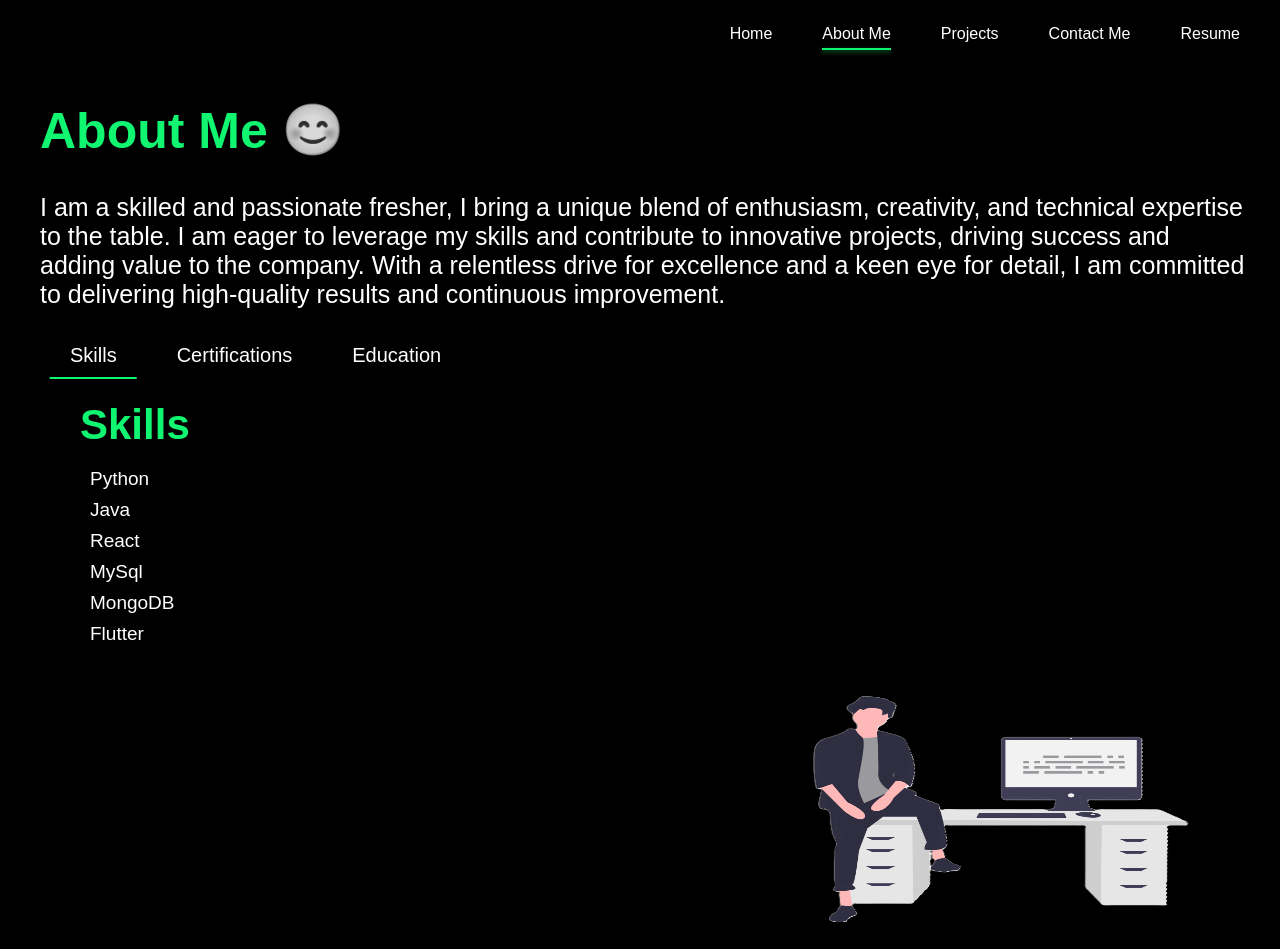
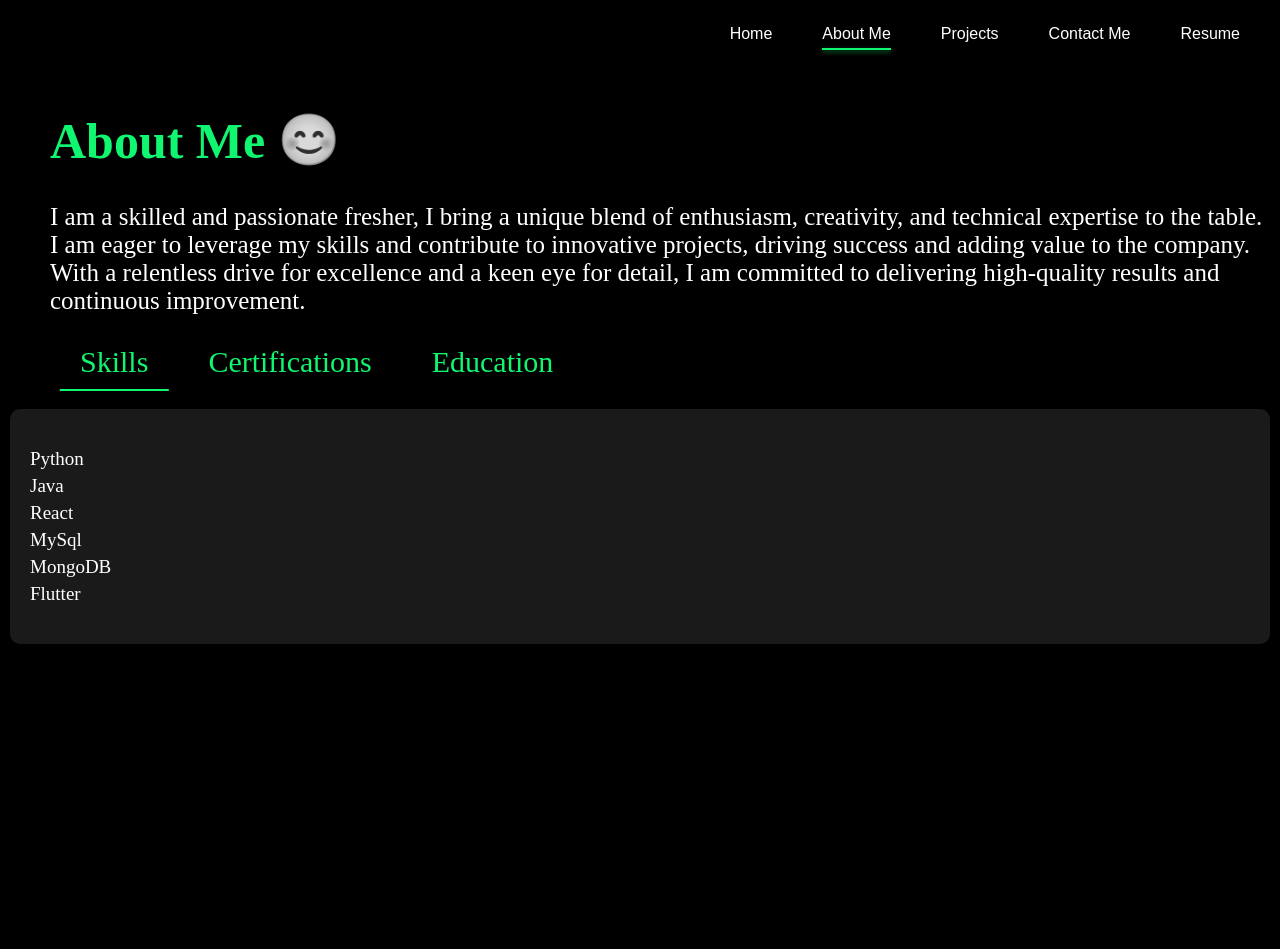
Before and after one commit to Manikanta954/My_portfolio, a React (Create React App) app: page /about-me in a window 1280 px wide. After the commit the page ends 800 px from the top, so only its background shows below. Built offline with nearby package versions, Linux system fonts and the light colour scheme.

Commit message:
"Updated CSS and JSX files in components directory, refactored code, and added new styles and images."

```diff
--- a/src/components/AboutMe.css
+++ b/src/components/AboutMe.css
@@ -1,24 +1,25 @@
-/*
-.jumping-smiley {
-    display: inline-block;
-    animation: jump 1s infinite;
-    filter: grayscale(100%);
+.about-me-container {
+  background: black;
+  padding: 10px;
+  border-radius: 10px;
+  box-shadow: 0 4px 8px rgba(0, 0, 0, 0.3);
+  color: white;
+  font-family: 'Merienda', cursive;
+  opacity: 0;
+  transform: translateY(20px);
+  transition: opacity 0.5s ease-out, transform 0.5s ease-out;
 }
 
-  @keyframes jump {
-    0%, 20%, 50%, 80%, 100% {
+.about-me-container.page-loaded {
+  opacity: 1;
   transform: translateY(0);
 }
-    40% {
-      transform: translateY(-30px);
-    }
-    60% {
-      transform: translateY(-15px);
-    }
-  } */
-  .about-me-container {
-    text-align: center;
-    margin-top: 50px;
+
+.about-me-heading {
+  padding-left: 40px;
+  font-size: 50px;
+  color: #11f670;
+  font-weight: bolder;
 }
 
 .jumping-smiley {
@@ -39,6 +40,12 @@
   }
 }
 
+.about-me-description {
+  padding-left: 40px;
+  font-size: 25px;
+  margin-bottom: 20px;
+}
+
 .tabs {
   display: flex;
   align-items: center;
@@ -50,9 +57,15 @@
   padding: 10px 20px;
   margin: 0 10px;
   cursor: pointer;
-    font-size: 20px;
-    color: white;
+  font-size: 30px;
+  color: #11f670;
   position: relative;
+  transition: background 0.3s, transform 0.3s;
+}
+
+.tab:hover {
+  background: rgba(17, 246, 112, 0.1);
+  transform: scale(1.05);
 }
 
 .tab::after {
@@ -79,10 +92,33 @@
 
 .tab-content {
   margin-top: 20px;
+  background: rgba(255, 255, 255, 0.1);
+  padding: 20px;
+  border-radius: 10px;
+  box-shadow: 0 4px 8px rgba(0, 0, 0, 0.3);
+  opacity: 0;
+  transform: translateY(20px);
+  transition: opacity 0.5s ease-out, transform 0.5s ease-out;
+}
+
+.about-me-container.page-loaded .tab-content {
+  opacity: 1;
+  transform: translateY(0);
 }
 
 .skills-content, .certifications-content, .education-content {
-    padding-left: 40px;
-    color: white;
   font-size: 19px;
 }
+
+.skills-content ul, .certifications-content ul, .education-content ul {
+  list-style-type: none;
+  padding: 0;
+}
+
+.skills-content li, .certifications-content li, .education-content li {
+  margin: 5px 0;
+}
+
+.skills-content li span, .certifications-content li span, .education-content li span {
+  color: #11f670;
+}
--- a/src/components/AboutMe.jsx
+++ b/src/components/AboutMe.jsx
@@ -1,38 +1,10 @@
-// src/components/AboutMe.js
-// import React from 'react';
-// import me from './homeimage.png';
-// import './AboutMe.css'
-// const AboutMe = () =>(
-// <div style={{paddingRight:'30px'}}>
-// <h1 style={{paddingLeft:"40px",fontSize:'50px',color:'#11f670',fontWeight:'bolder'}}>About Me <span className="jumping-smiley">😊</span></h1>
-// <p style={{paddingLeft:'40px',color:'white',fontSize:'25px'}}> I am a skilled and passionate fresher, I bring a unique blend of
-//     enthusiasm, creativity, and technical expertise to the table.
-//     . I am eager to leverage my skills and contribute to innovative projects, driving success and adding value to the company.
-//     With a relentless drive for excellence and a keen eye for detail, I am committed to delivering high-quality results and continuous improvement.
-//     </p>
-//     <p style={{display:'flex'}}>
-//     <p style={{lineHeight:'12px'}}>
-//     <p style={{paddingLeft:"40px",fontSize:'42px',fontWeight:'bolder',color:'#11f670'}}>Skills</p>
-//     <p  style={{paddingLeft:'50px',paddingTop:'0px',fontSize:'19px',color:'white'}}>
-//     <p>Python</p>
-//     <p>Java</p>
-//     <p>React</p>
-//     <p>MySql</p>
-//     <p>MongoDB</p>
-//     <p>Flutter</p></p></p>
-//      <img src={me} alt="" style={{float:'right',height:'280px',width:'500px', paddingLeft:'50%',paddingTop:'10px'}}/></p>
-// </div>
-
-// );
-
-// export default AboutMe;
 import React, { useState, useEffect } from 'react';
-import me from './homeimage.png';
 import './AboutMe.css';
 
 const AboutMe = () => {
   const [activeTab, setActiveTab] = useState('skills');
   const [animate, setAnimate] = useState(false);
+  const [pageLoaded, setPageLoaded] = useState(false);
 
   useEffect(() => {
     if (animate) {
@@ -40,6 +12,10 @@ const AboutMe = () => {
       return () => clearTimeout(timer);
     }
   }, [animate]);
+
+  useEffect(() => {
+    setPageLoaded(true);
+  }, []);
 
   const handleTabClick = (tab) => {
     if (activeTab !== tab) {
@@ -49,11 +25,11 @@ const AboutMe = () => {
   };
 
   return (
-    <div style={{ paddingRight: '30px' }}>
-      <h1 style={{ paddingLeft: "40px", fontSize: '50px', color: '#11f670', fontWeight: 'bolder' }}>
+    <div className={`about-me-container ${pageLoaded ? 'page-loaded' : ''}`}>
+      <h1 className="about-me-heading">
         About Me <span className="jumping-smiley">😊</span>
       </h1>
-      <p style={{ paddingLeft: '40px', color: 'white', fontSize: '25px' }}>
+      <p className="about-me-description">
         I am a skilled and passionate fresher, I bring a unique blend of
         enthusiasm, creativity, and technical expertise to the table.
         I am eager to leverage my skills and contribute to innovative projects, driving success and adding value to the company.
@@ -84,50 +60,34 @@ const AboutMe = () => {
       <div className="tab-content">
         {activeTab === 'skills' && (
           <div className="skills-content">
-            <p style={{ lineHeight: '12px' }}>
-              <p style={{ paddingLeft: "40px", fontSize: '42px', fontWeight: 'bolder', color: '#11f670' }}>Skills</p>
-              <p style={{ paddingLeft: '50px', paddingTop: '0px', fontSize: '19px', color: 'white' }}>
-                <p>Python</p>
-                <p>Java</p>
-                <p>React</p>
-                <p>MySql</p>
-                <p>MongoDB</p>
-                <p>Flutter</p>
-              </p>
-            </p>
+            <ul>
+              <li>Python</li>
+              <li>Java</li>
+              <li>React</li>
+              <li>MySql</li>
+              <li>MongoDB</li>
+              <li>Flutter</li>
+            </ul>
           </div>
         )}
         {activeTab === 'certifications' && (
           <div className="certifications-content">
-            <p style={{ paddingLeft: "40px", fontSize: '42px', fontWeight: 'bolder', color: '#11f670' }}>Certifications</p>
-            <p style={{ paddingLeft: '50px', paddingTop: '0px', fontSize: '19px', color: 'white' }}>
-              <p>Certification 1</p>
-              <p>Certification 2</p>
-              <p>Certification 3</p>
-              <p>Certification 4</p>
-              <p>Certification 5</p>
-            </p>
+            <ul>
+              <li>Certification 1</li>
+              <li>Certification 2</li>
+            </ul>
           </div>
         )}
         {activeTab === 'education' && (
           <div className="education-content">
-            <p style={{ paddingLeft: "40px", fontSize: '42px', fontWeight: 'bolder', color: '#11f670' }}>Education</p>
-            <p style={{ paddingLeft: '50px', paddingTop: '0px', fontSize: '19px', color: 'white' }}>
-              <p>Education 1</p>
-              <p>Education 2</p>
-              <p>Education 3</p>
-              <p>Education 4</p>
-              <p>Education 5</p>
-            </p>
+            <ul>
+              <li>Pursuing <span>B.Tech</span> in <span>AIML</span> at Mallareddy University CGPA: <span></span></li>
+              <li>Intermediate at Bhavan's Sri Aurovindo Junior College with <span>95%</span></li>
+              <li>Schooling (1 to 10<sup>th</sup>) at Model Mission High School with GPA: <span>9.8</span></li>
+            </ul>
           </div>
         )}
       </div>
-
-      <img
-        src={me}
-        alt=""
-        style={{ float: 'right', height: '280px', width: '500px', paddingLeft: '50%', paddingTop: '10px' }}
-      />
     </div>
   );
 };
--- a/src/components/ContactMe.jsx
+++ b/src/components/ContactMe.jsx
@@ -3,6 +3,7 @@ import React, { useState } from 'react';
 import emailjs from 'emailjs-com';
 import './ContactMe.css';
 import mail from './sending1.gif';
+import yes from './yes.png';
 const ContactMe = () => {
   const [formData, setFormData] = useState({
     name: '',
@@ -68,7 +69,7 @@ const ContactMe = () => {
           required
         />
         <button type="submit" disabled={isSending}>
-          {isSending ? 'Sending...' : isSent ? '✓' : 'Send'}
+          {isSending ? 'Sending...' : isSent ? <img src={yes} style={{height:'22px',width:'25px'}}></img> : 'Send'}
         </button>
       </form>
     </div></div></center>
--- a/src/components/Home.jsx
+++ b/src/components/Home.jsx
@@ -8,9 +8,10 @@ import me1 from './me1.png';
 
 const Home = () => (
   <div className="home-container">
-    <h1 style={{fontSize:"55px",color:'White'}}>Welcome! I am <span style={{color:'#11f670'}}>
-     Manikanta Talagama</span><span className="waving-hand">👋</span></h1>
-    <p style={{fontSize:"35px", color:'white'}}>I am a <span style={{color:'#11f670'}}> <ReactTypingEffect text={['Python programmer.', 'Java programmer.','Flutter Developer.','React Developer.']} speed={100} eraseSpeed={50} eraseDelay={2000} typingDelay={500} /></span></p>
+    <h1 style={{fontSize:"40px",color:'White'}}>Welcome!<span className="waving-hand">👋</span> </h1>
+   <h1  style={{fontSize:"40px",color:'White'}}> I am <span style={{color:'#11f670'}}>
+    <span style={{fontSize:"50px", padding:"5px"}}>M</span>anikanta <span style={{fontSize:"50px"}}>T</span>alagama</span></h1>
+    <p style={{fontSize:"35px", color:'white',paddingRight:"15px"}}>I am a <span style={{color:'#11f670'}}> <ReactTypingEffect text={['Python programmer.', 'Java programmer.','Flutter Developer.','React Developer.']} speed={100} eraseSpeed={50} eraseDelay={2000} typingDelay={500} /></span></p>
     <p></p>
   </div>
 );
--- a/src/components/Projects.jsx
+++ b/src/components/Projects.jsx
@@ -15,7 +15,8 @@ const Projects = () => {
   return (
     <div className="projects-grid">
       {projects.map((proj) => (
-        <div key={proj.id} className="proj-card">
+
+      <div key={proj.id} className="proj-card" >
           <img src={proj.imageUrl} alt={proj.title} className="proj-image" />
           <div className="proj-details">
             <h3 className="proj-title">{proj.title}</h3>
--- a/src/components/home.css
+++ b/src/components/home.css
@@ -1,5 +1,5 @@
 .home-container {
-  padding-top: 50px;
+  padding-top: 30px;
   padding-left: 55px;
   background-color: black;
   /* Ensure the background covers the full viewport height */
```
Also changed, not shown: src/components/yes.png (added), yes.png (added). Lines whose indentation alone changed are shown as unchanged.
